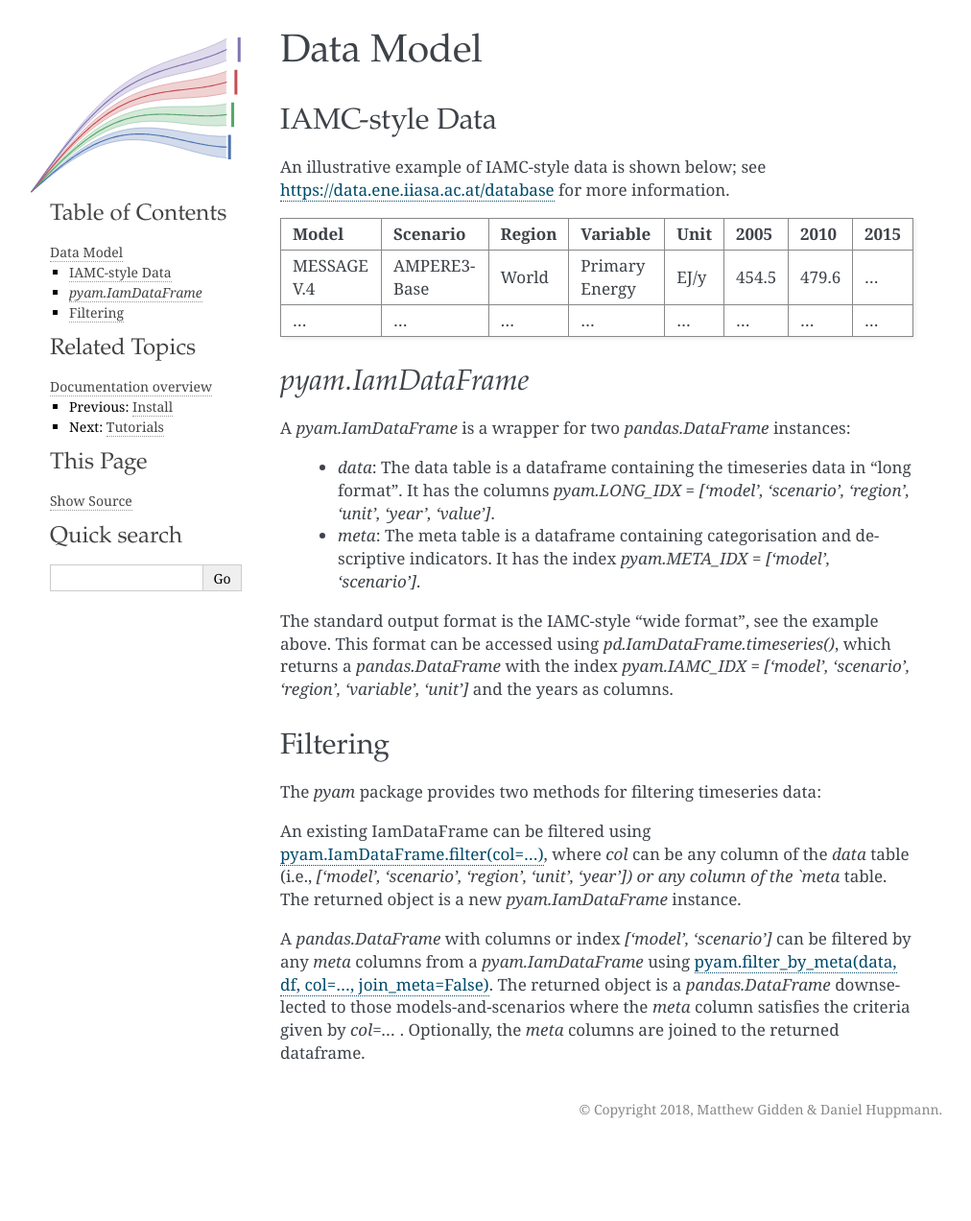
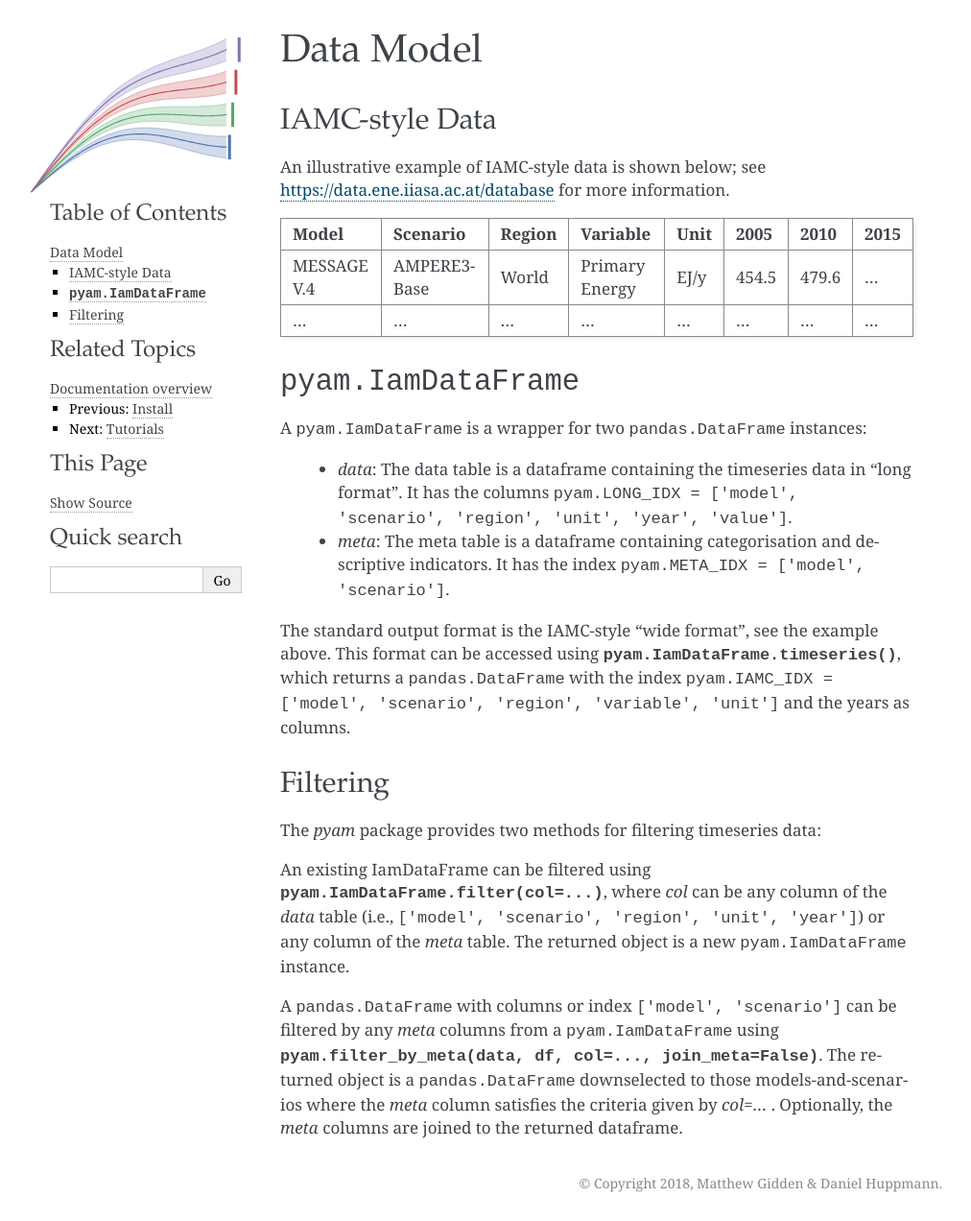
Before and after one commit to IAMconsortium/pyam, a Sphinx documentation site: the page built from doc/source/data.rst, in a window 1280 px wide. Shown: the whole page at 96% size, without its empty margins (128-1140 px from the left). Built offline with Sphinx 7.4.7, drawn with Linux system fonts in a browser that asks for light colours; pages that are not in the unit, such as notebooks, are missing from menus; before the commit the page ends 1195 px from its top, so only the background shows below that.

Commit message:
Fix wrong links and RST (#147)
It seems like that the code in this file was marked with markdown style instead of RST. Furthermore, the links to `pyam.IamDataFrame.filter` and `pyam.filter_by_meta` where not correctly specified.

```diff
--- a/doc/source/data.rst
+++ b/doc/source/data.rst
@@ -16,23 +16,23 @@
 ============  =============  ==========  ==============  ========  ========  ========  ========
 
 
-`pyam.IamDataFrame`
-^^^^^^^^^^^^^^^^^^^
+``pyam.IamDataFrame``
+^^^^^^^^^^^^^^^^^^^^^
 
-A `pyam.IamDataFrame` is a wrapper for two `pandas.DataFrame` instances:
+A ``pyam.IamDataFrame`` is a wrapper for two ``pandas.DataFrame`` instances:
 
  - `data`: The data table is a dataframe containing the timeseries data in
-   "long format". It has the columns `pyam.LONG_IDX = ['model', 'scenario',
-   'region', 'unit', 'year', 'value']`.
+   "long format". It has the columns ``pyam.LONG_IDX = ['model', 'scenario',
+   'region', 'unit', 'year', 'value']``.
 
  - `meta`: The meta table is a dataframe containing categorisation and
-   descriptive indicators. It has the index `pyam.META_IDX = ['model',
-   'scenario']`.
+   descriptive indicators. It has the index ``pyam.META_IDX = ['model',
+   'scenario']``.
 
 The standard output format is the IAMC-style "wide format", see the example
-above. This format can be accessed using `pd.IamDataFrame.timeseries()`,
-which returns a `pandas.DataFrame` with the index `pyam.IAMC_IDX = ['model',
-'scenario', 'region', 'variable', 'unit']` and the years as columns.
+above. This format can be accessed using :meth:`pyam.IamDataFrame.timeseries`,
+which returns a ``pandas.DataFrame`` with the index ``pyam.IAMC_IDX = ['model',
+'scenario', 'region', 'variable', 'unit']`` and the years as columns.
 
 Filtering
 ^^^^^^^^^
```
Also changed, not shown: other parts of doc/source/data.rst (+7 -11 lines).
